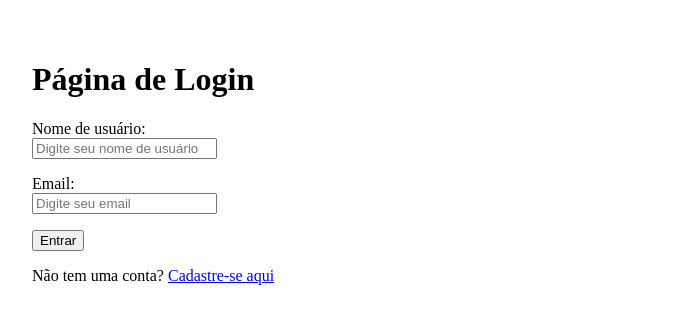
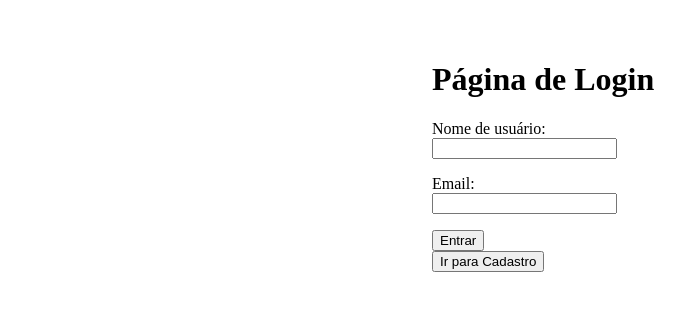
Before and after one commit to VitoriaMaglio/access-control-react, a React app in the folder access-control-cp/: page / in a window 1280 px wide. Shown: the top 324 px of the page, without its empty margins (8-692 px from the left). Built offline with nearby package versions, Linux system fonts and the light colour scheme; the HTML template or start-up script is replaced by a standard one.

Commit message:
Modificando página de Login e adicionando formulário de cadastro.

```diff
--- a/access-control-cp/src/routes/Login.tsx
+++ b/access-control-cp/src/routes/Login.tsx
@@ -1,31 +1,63 @@
-import { Link } from "react-router-dom";
-const Login = () => {
+import React from "react";
+import { useForm } from "react-hook-form";
+import { useNavigate } from "react-router-dom";
+
+interface LoginFormData {
+  nomeUsuario: string;
+  email: string;
+}
+
+const Login: React.FC = () => {
+  const { register, handleSubmit, formState: { errors } } = useForm<LoginFormData>();
+  const navigate = useNavigate(); // <-- necessário para navegar
+
+  const onSubmit = (data: LoginFormData) => {
+    console.log("Dados do login:", data);
+    alert(`Bem-vindo, ${data.nomeUsuario}!`);
+  };
+
+  const irParaCadastro = () => {
+    navigate("/cadastro"); // navegação correta
+  };
+
   return (
-    <div style={{ padding: "2rem" }}>
+    <div style={{ padding: "2rem", maxWidth: "400px", margin: "0 auto" }}>
       <h1>Página de Login</h1>
 
-      <form>
+      <form onSubmit={handleSubmit(onSubmit)}>
         <div style={{ marginBottom: "1rem" }}>
           <label htmlFor="nomeUsuario">Nome de usuário:</label>
           <br />
-          <input id="nomeUsuario" type="text" placeholder="Digite seu nome de usuário" />
+          <input
+            id="nomeUsuario"
+            type="text"
+            {...register("nomeUsuario", { required: "Nome obrigatório", minLength: { value: 3, message: "Mínimo 3 caracteres" } })}
+          />
+          {errors.nomeUsuario && <p style={{ color: "red" }}>{errors.nomeUsuario.message}</p>}
         </div>
 
         <div style={{ marginBottom: "1rem" }}>
           <label htmlFor="email">Email:</label>
           <br />
-          <input id="email" type="email" placeholder="Digite seu email" />
+          <input
+            id="email"
+            type="email"
+            {...register("email", {
+              required: "Email obrigatório",
+              pattern: { value: /^[^\s@]+@[^\s@]+\.[^\s@]+$/, message: "Email inválido" }
+            })}
+          />
+          {errors.email && <p style={{ color: "red" }}>{errors.email.message}</p>}
         </div>
 
         <button type="submit">Entrar</button>
       </form>
 
-      <p style={{ marginTop: "1rem" }}>
-        Não tem uma conta? <Link to="/cadastro">Cadastre-se aqui</Link>
-      </p>
+    <button type="button" onClick={irParaCadastro}>Ir para Cadastro</button>
+
+
     </div>
   );
 };
 
-
 export default Login;
```
Also changed, not shown: access-control-cp/src/routes/Cadastro.tsx (+56 -15 lines).
